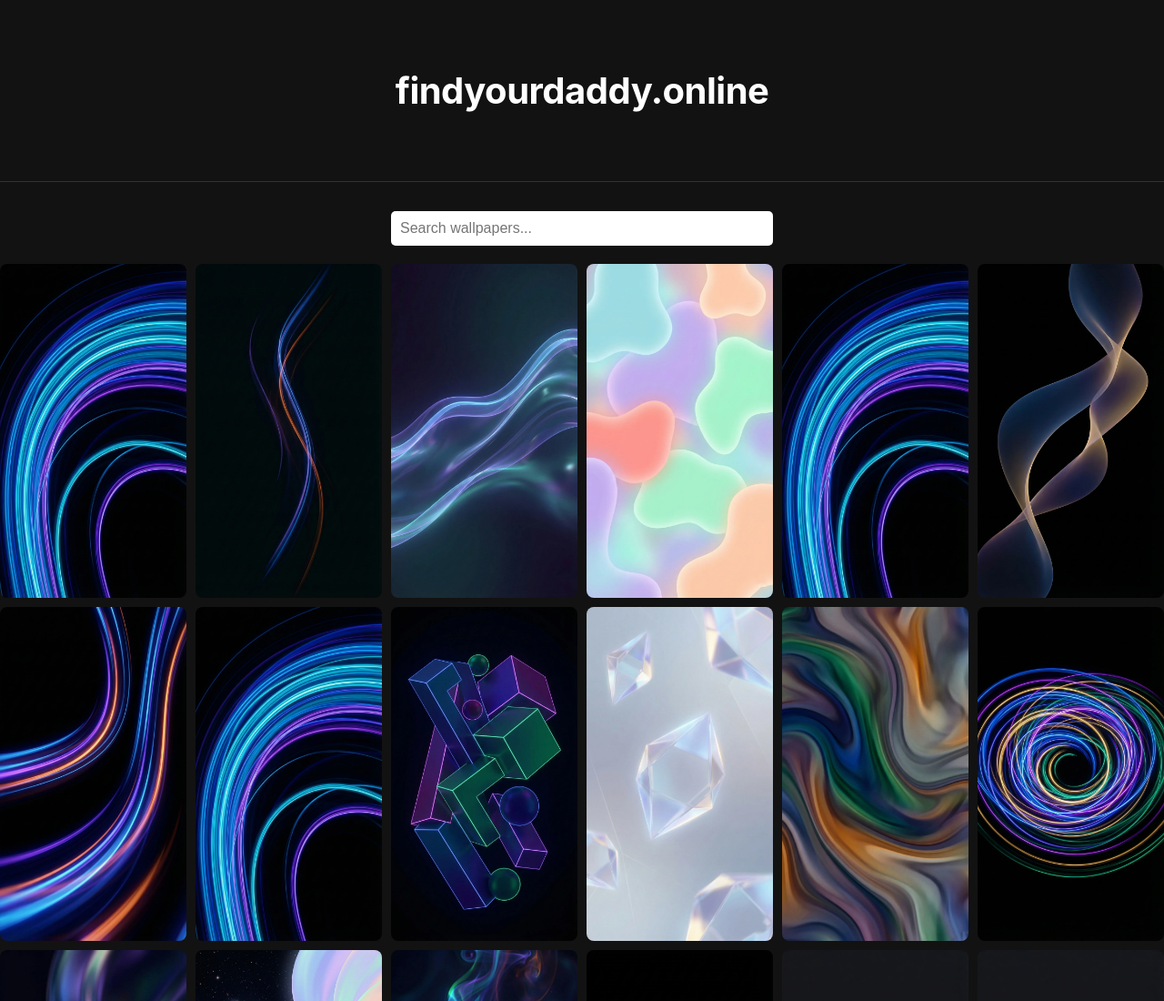
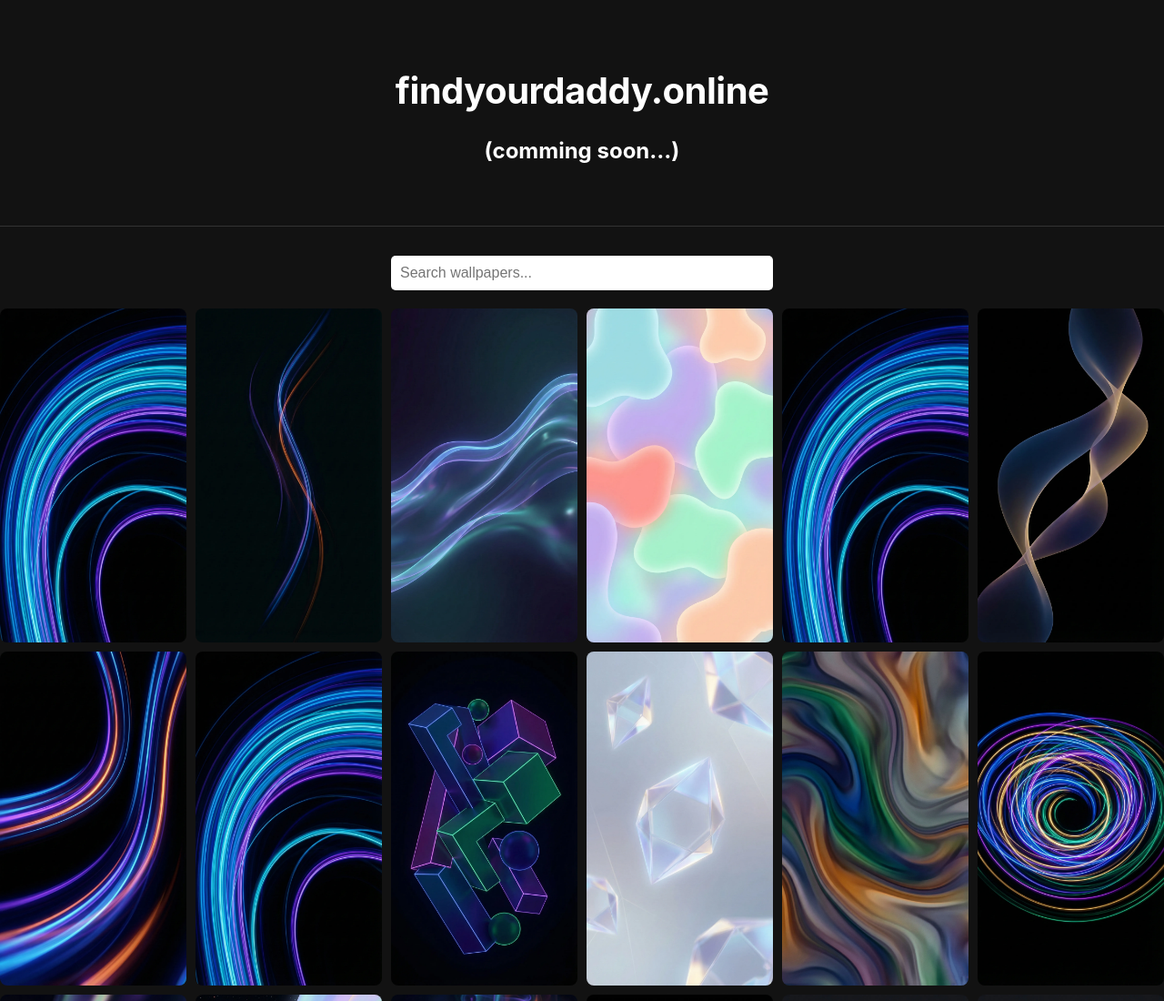
Before and after one commit to navneetkumar-1112/website, a website: page public/index.html in a window 1280 px wide. Shown: the top 1100 px of the page at 91% size. Drawn offline with Linux system fonts and the light colour scheme.

Commit message:
Add 'coming soon' message to index.html

```diff
--- a/public/index.html
+++ b/public/index.html
@@ -12,6 +12,7 @@
   <body>
     <header>
       <h1>findyourdaddy.online</h1>
+      <h2>(comming soon...)</h2>
     </header>
     <input
       type="text"
```
